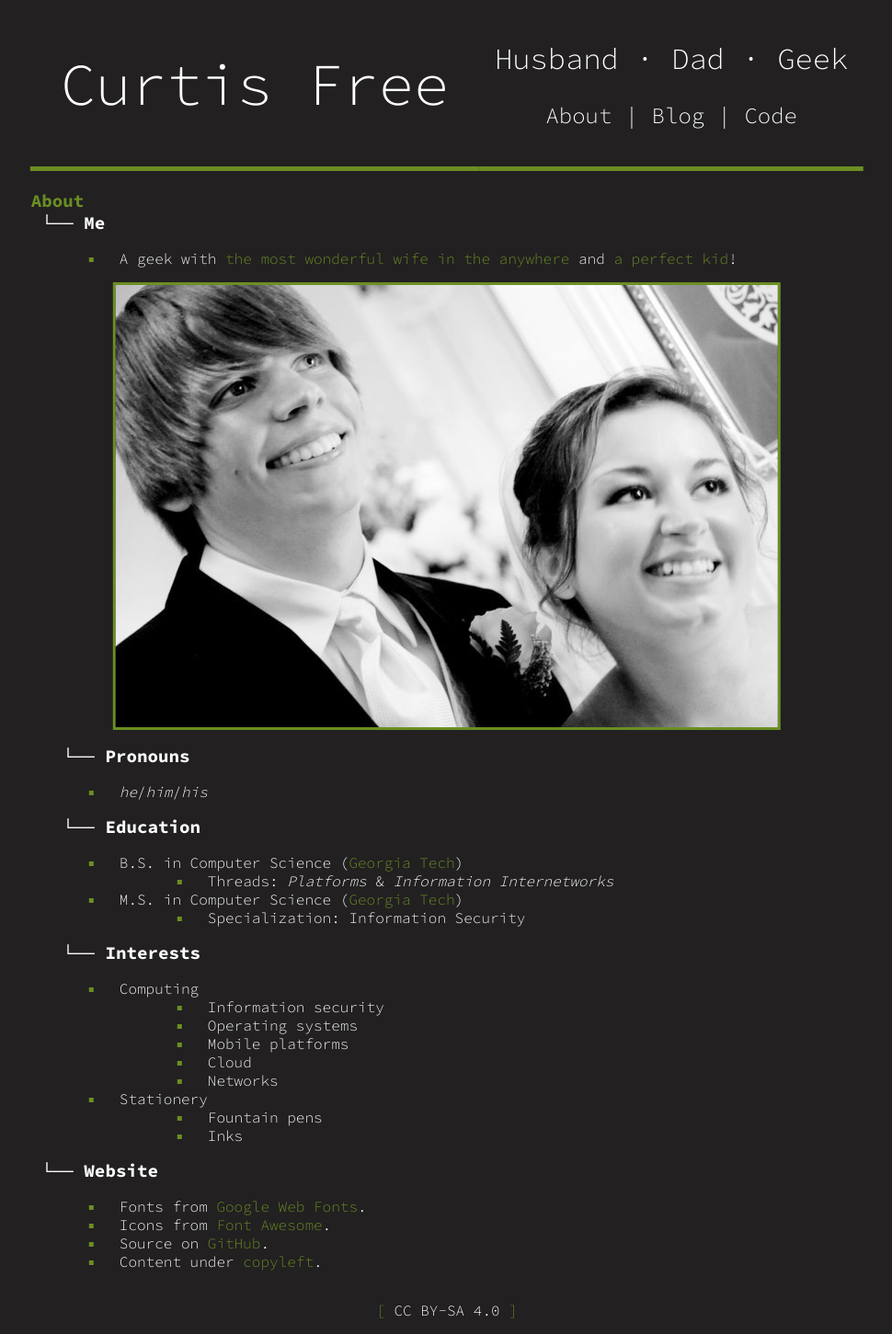
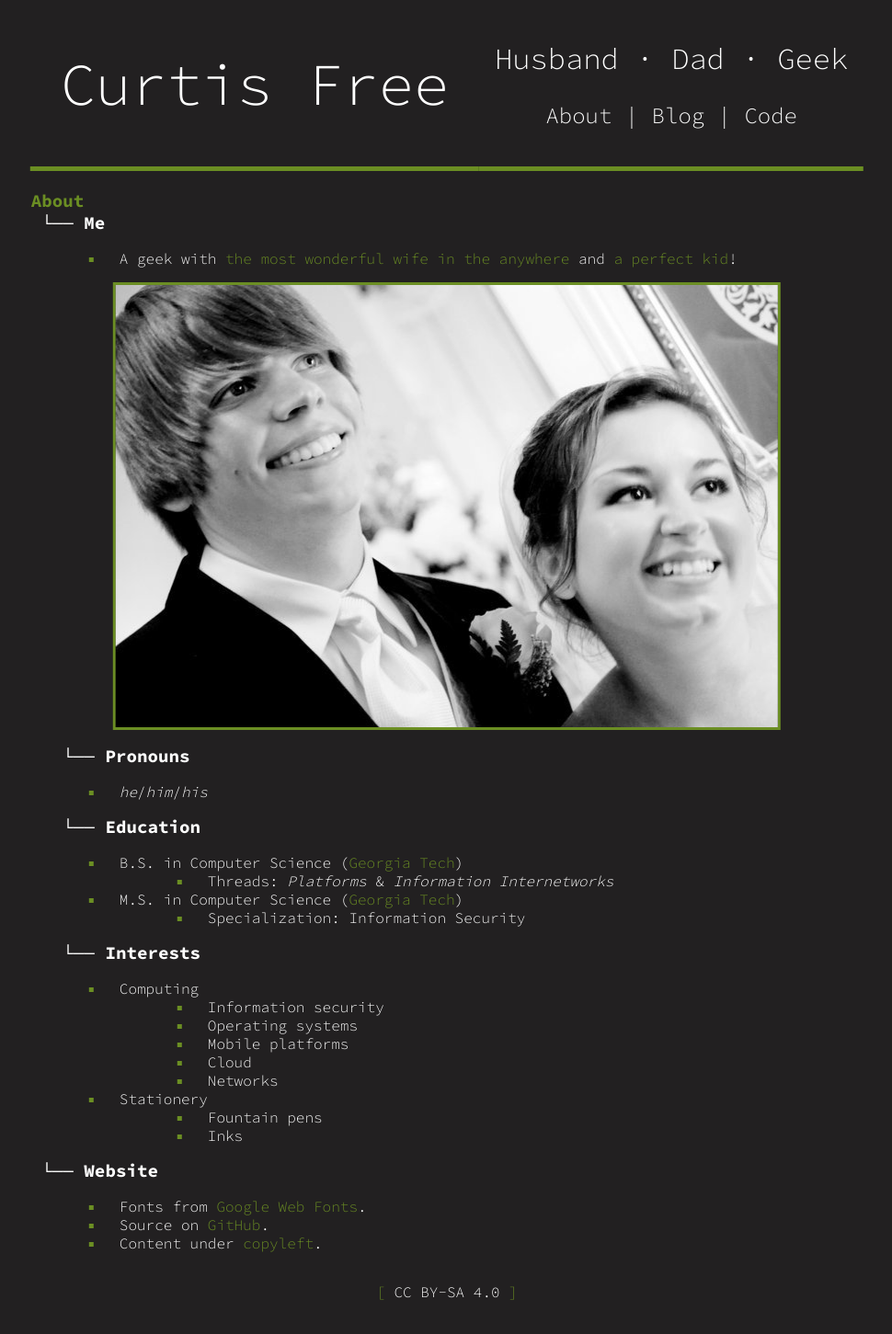
Before and after one commit to cfree3/curtisfree.com, a Jekyll site: the page built from about/index.md, in a window 1280 px wide. Shown: the whole page at 92% size, without its empty margins (154-1124 px from the left). Built offline with Jekyll 4.4.1, drawn with Linux system fonts in a browser that asks for light colours.

Commit message:
Remove credit to Font Awesome (since I am no longer using it)

```diff
--- a/about/index.md
+++ b/about/index.md
@@ -36,7 +36,6 @@ layout: default
 #### Website
 
 * Fonts from [Google Web Fonts][fonts].
-* Icons from [Font Awesome][icons].
 * Source on [GitHub][src].
 * Content under [copyleft][copyleft].
 
@@ -44,6 +43,5 @@ layout: default
 [matthewdrakefree]: https://matthewdrakefree.com
 [gatech]:           https://www.gatech.edu
 [fonts]:            https://fonts.google.com
-[icons]:            https://fontawesome.com
 [src]:              https://github.com/cfree3/curtisfree.com
 [copyleft]:         {{ site.license.url }}
```
